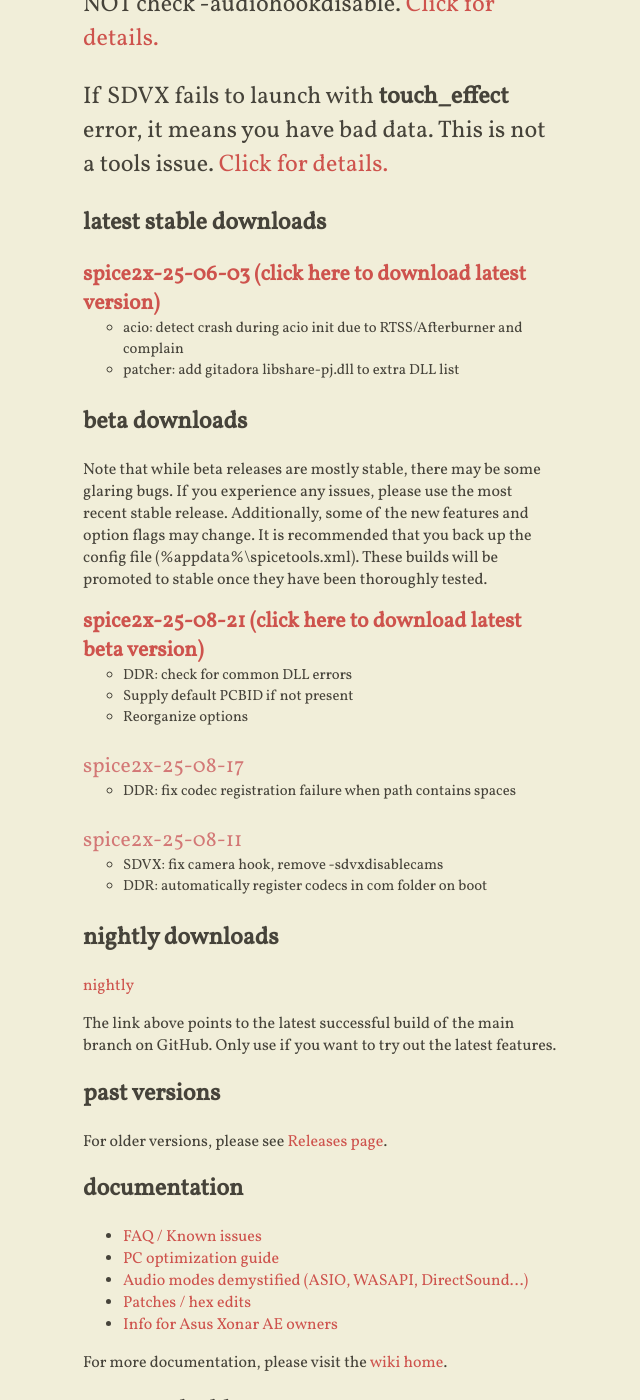
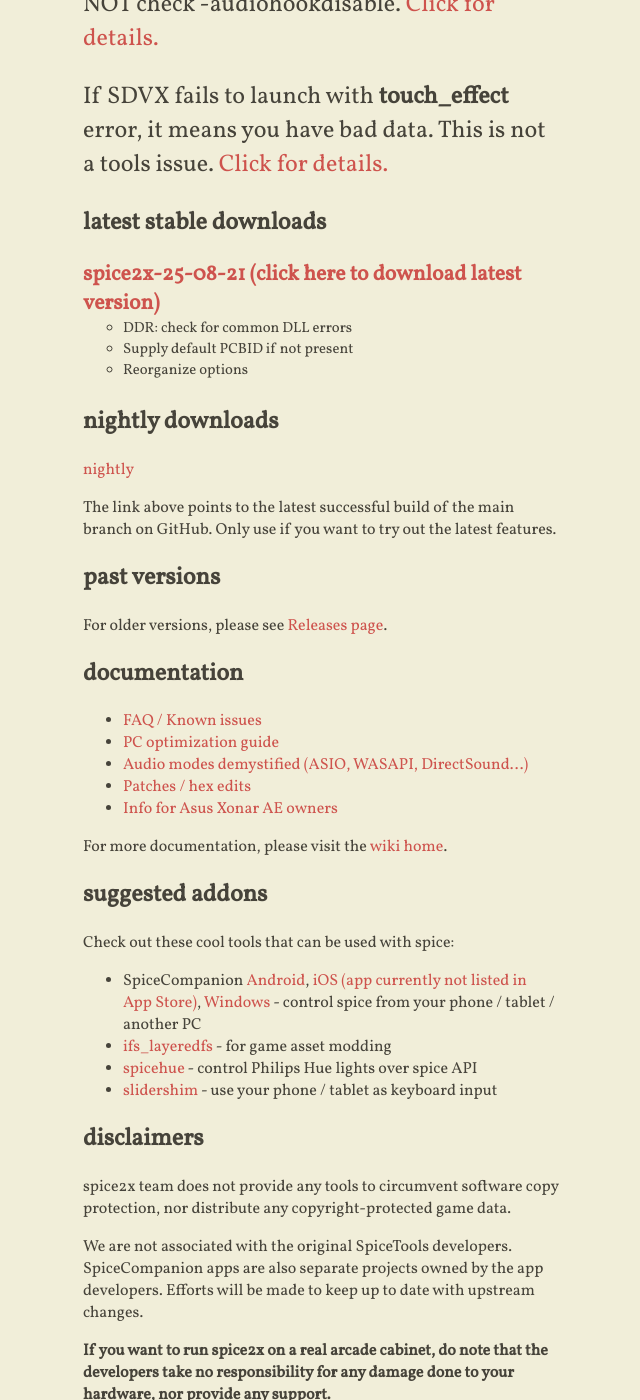
Before and after one commit to spice2x/spice2x.github.io, a Jekyll site: the page built from docs/index.html, in a window 1280 px wide and 1400 px high, scrolled down 483 px. Shown: the whole window, without its empty margins (421-1061 px from the left). Built offline with Jekyll 4.4.1, drawn with Linux system fonts in a browser that asks for light colours; nearby versions of some CDN libraries.

Commit message:
promote to stable

```diff
--- a/docs/_includes/content.html
+++ b/docs/_includes/content.html
@@ -31,25 +31,6 @@
 
 <ul class="downloads highlight-latest">
   <li>
-    <a class="download-link" href="https://github.com/spice2x/spice2x.github.io/releases/download/25-06-03/spice2x-25-06-03.zip">
-      spice2x-25-06-03
-    </a>
-    <ul>
-      <li>acio: detect crash during acio init due to RTSS/Afterburner and complain</li>
-      <li>patcher: add gitadora libshare-pj.dll to extra DLL list</li>
-    </ul>
-  </li>
-</ul>
-
-<h2>beta downloads</h2>
-
-<p>Note that while beta releases are mostly stable, there may be some glaring bugs. If you experience any issues, please
-  use the most recent stable release. Additionally, some of the new features and option flags may change. It is
-  recommended that you back up the config file (%appdata%\spicetools.xml). These builds will be promoted to
-  stable once they have been thoroughly tested.
-</p>
-<ul class="downloads-beta highlight-latest">
-  <li>
     <a class="download-link" href="https://github.com/spice2x/spice2x.github.io/releases/download/25-08-21/spice2x-25-08-21.zip">
       spice2x-25-08-21
     </a>
@@ -59,24 +40,17 @@
       <li>Reorganize options</li>
     </ul>
   </li>
-  <li>
-    <a class="download-link" href="https://github.com/spice2x/spice2x.github.io/releases/download/25-08-17/spice2x-25-08-17.zip">
-      spice2x-25-08-17
-    </a>
-    <ul>
-      <li>DDR: fix codec registration failure when path contains spaces</li>
-    </ul>
-  </li>
-  <li>
-    <a class="download-link" href="https://github.com/spice2x/spice2x.github.io/releases/download/25-08-11/spice2x-25-08-11.zip">
-      spice2x-25-08-11
-    </a>
-    <ul>
-      <li>SDVX: fix camera hook, remove -sdvxdisablecams</li>
-      <li>DDR: automatically register codecs in com folder on boot</li>
-    </ul>
-  </li>
 </ul>
+
+<!-- <h2>beta downloads</h2>
+
+<p>Note that while beta releases are mostly stable, there may be some glaring bugs. If you experience any issues, please
+  use the most recent stable release. Additionally, some of the new features and option flags may change. It is
+  recommended that you back up the config file (%appdata%\spicetools.xml). These builds will be promoted to
+  stable once they have been thoroughly tested.
+</p>
+<ul class="downloads-beta highlight-latest">
+</ul> -->
 
 <h2>nightly downloads</h2>
 
```
